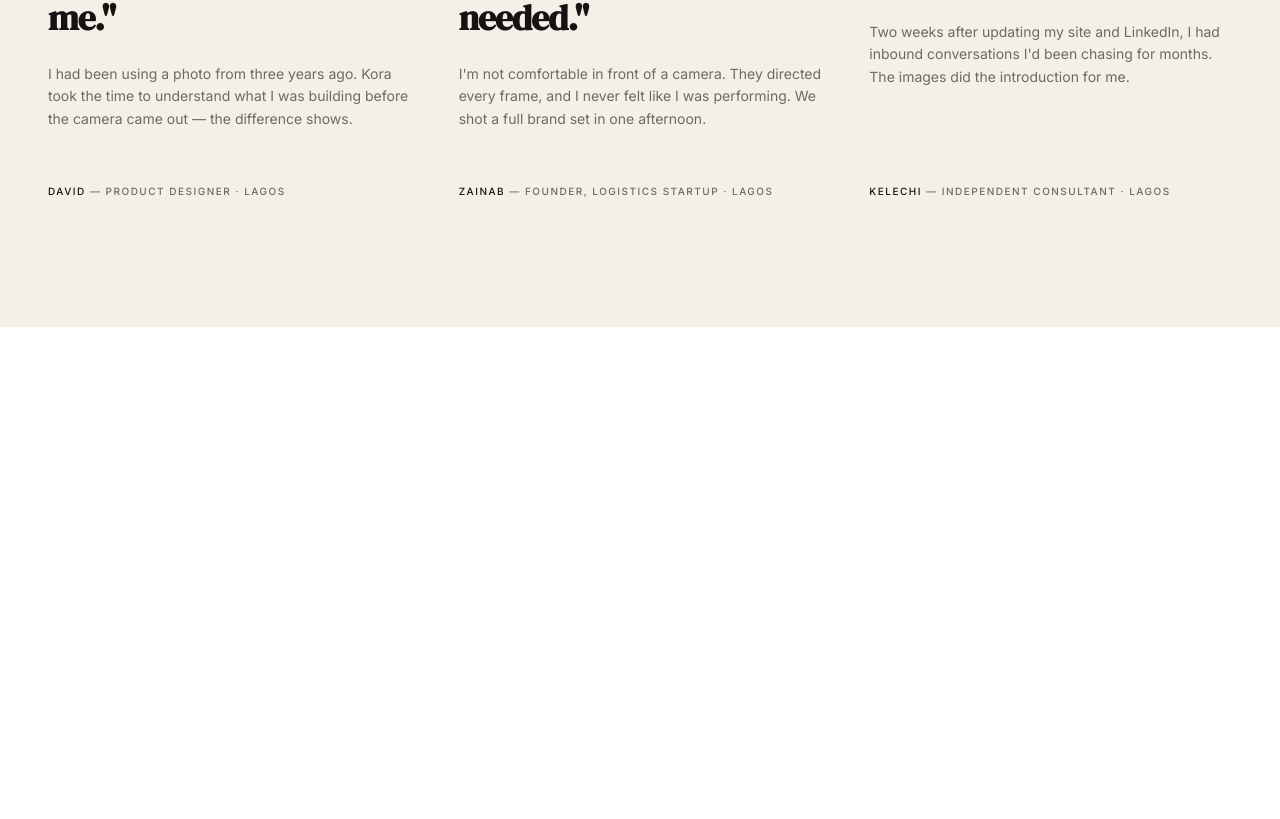
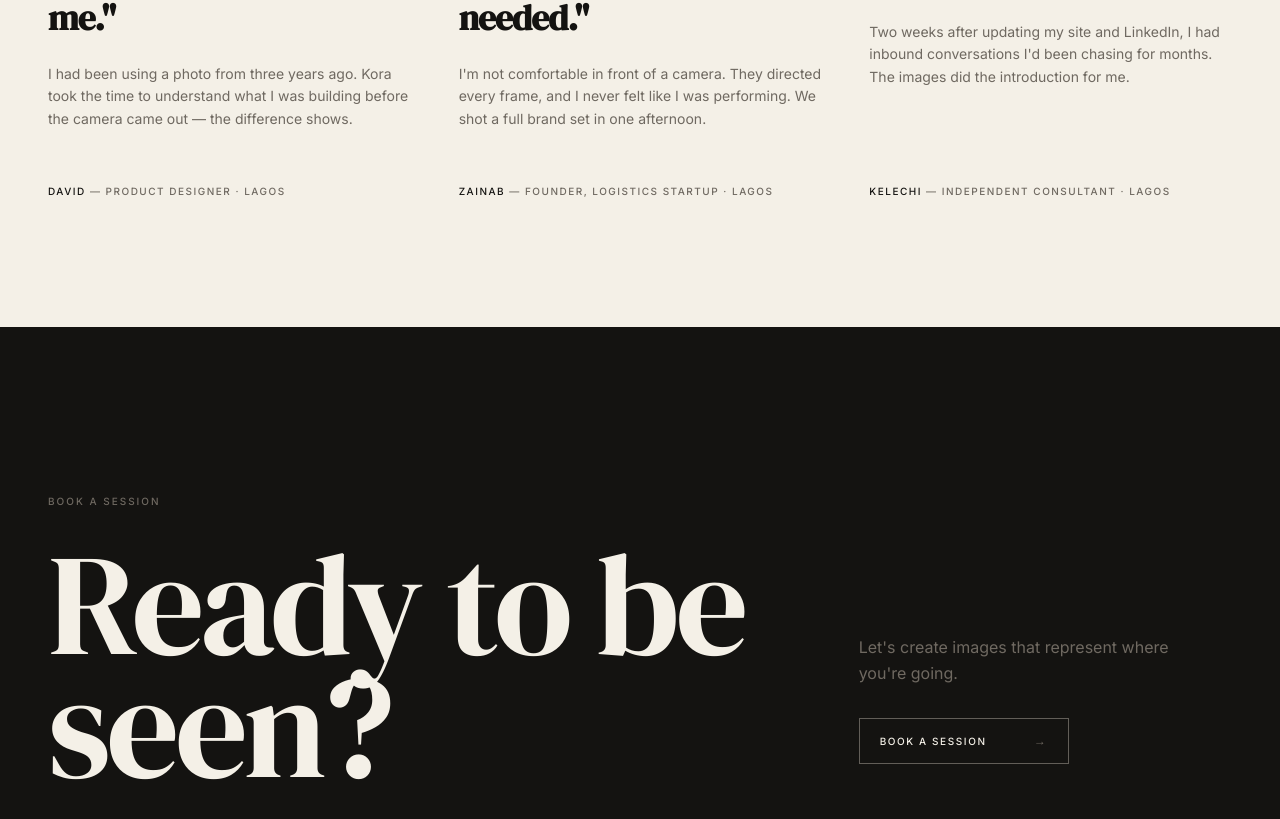
Before and after one commit to Izick7/KORA-PHOTOGRAPHY, a React (Vite) app: page / in a window 1280 px wide. Shown: the part 8881-9700 px from the top of the page. Before the commit the page ends 9208 px from the top, so only its background shows below. Built offline with nearby package versions, Linux system fonts and the light colour scheme.

Commit message:
feat: build FinalCta Section

```diff
--- a/src/components/FinalCta.jsx
+++ b/src/components/FinalCta.jsx
@@ -0,0 +1,44 @@
+function FinalCta() {
+    return (
+        <section className="bg-kora-black px-6 py-24 text-kora-ivory md:px-12 md:py-40 overflow-hidden">
+
+            <div className="mx-auto max-w-[1680px]">
+                <div className="grid gap-12 md:grid-cols-12 md:gap-8 items-end">
+                    <div className="md:col-span-7">
+
+                        <span className="font-sans text-[10px] font-medium leading-none tracking-[0.2em] text-kora-muted uppercase">
+                            BOOK A SESSION
+                        </span>
+
+                        <h2 className="mt-8 font-display text-6xl leading-[0.85] tracking-[-0.03em] text-kora-ivory sm:text-7xl md:text-8xl lg:text-[9rem] whitespace-nowrap">
+                            Ready to be
+                            <br />
+                            seen?
+                        </h2>
+
+                    </div>
+
+                    <div className="flex flex-col gap-8 md:col-span-4 md:col-start-9 md:pb-6">
+
+                        <p className="font-sans text-sm leading-[1.6] text-kora-muted md:text-base max-w-xs">
+                            Let's create images that represent where
+                            you're going.
+                        </p>
+
+                        <div>
+                            <button className="group inline-flex items-center justify-between w-full max-w-[210px] border border-kora-border/40 px-5 py-3.5 font-sans text-[10px] font-medium tracking-[0.16em] text-kora-ivory uppercase transition-colors duration-300 hover:bg-kora-ivory hover:text-kora-black">
+
+                                Book a session
+
+                                <span className="text-xs font-light text-kora-muted group-hover:text-kora-black transition-transform duration-300 group-hover:translate-x-1">
+                                    →
+                                </span>
+                            </button>
+                        </div>
+                    </div>
+                </div>
+            </div>
+        </section>
+    );
+}
+export default FinalCta
--- a/src/pages/Home.jsx
+++ b/src/pages/Home.jsx
@@ -7,6 +7,7 @@ import BehindTheImage from "../components/BehindTheImage"
 import Services from "../components/Services"
 import Process from "../components/Process"
 import Testimonials from "../components/Testimonials"
+import FinalCta  from "../components/FinalCta"
 
 
 function Home() {
@@ -21,6 +22,7 @@ function Home() {
       <Services />
       <Process />
       <Testimonials />
+      <FinalCta />
 
     </>
   )
```
